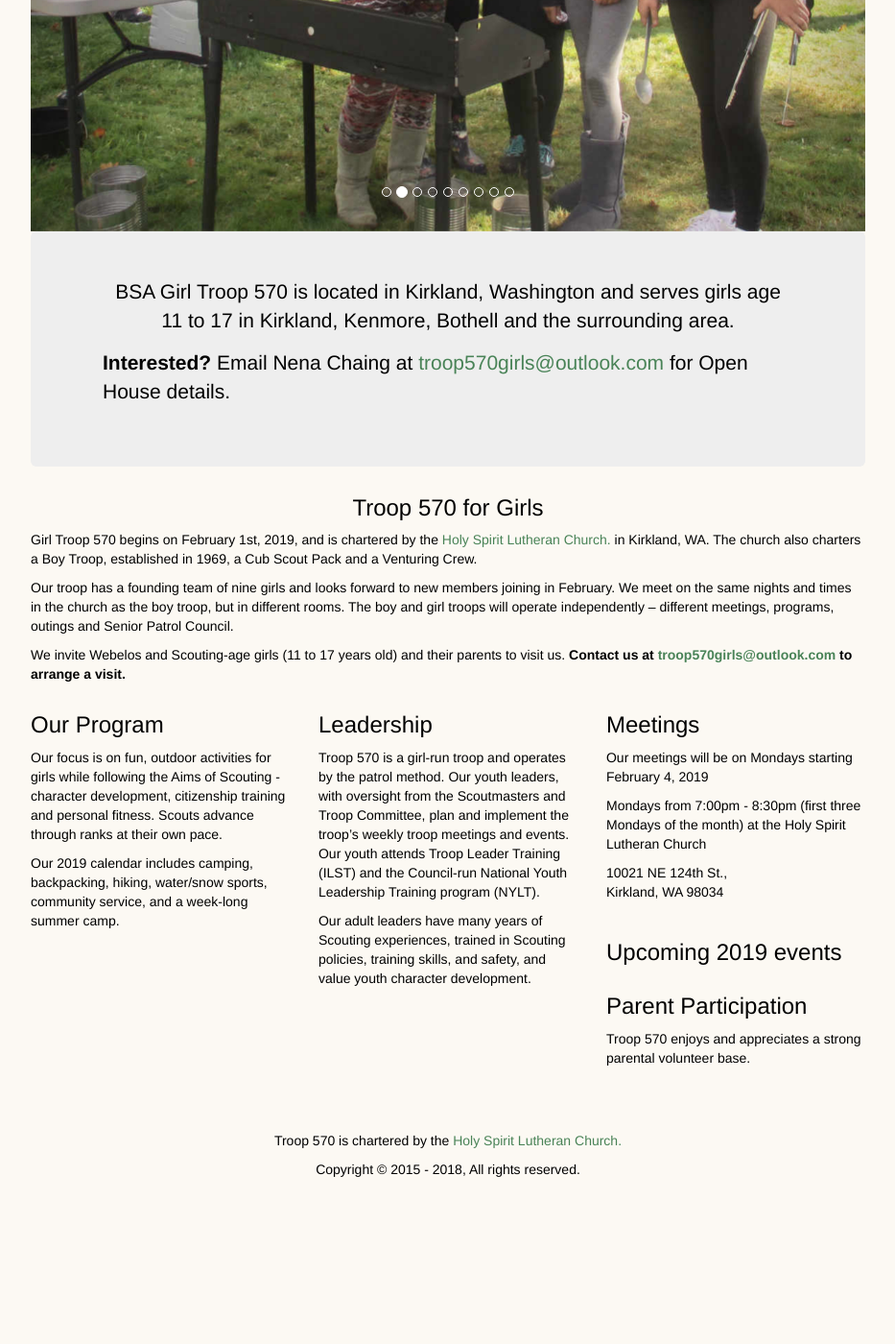
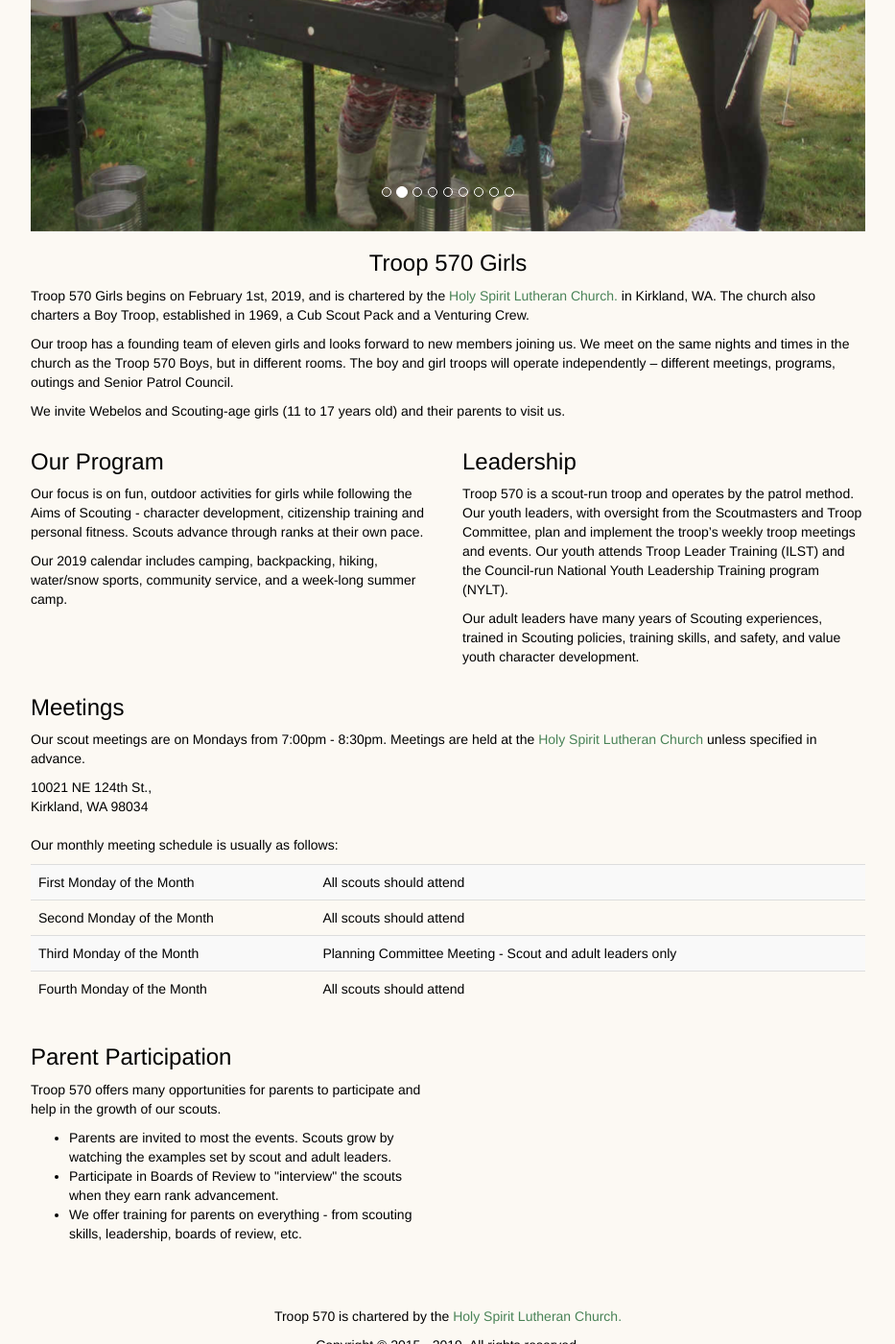
Before and after one commit to troop570/troop570.github.io, a Jekyll site: the page built from girls/index.html, in a window 1280 px wide and 1400 px high, scrolled down 660 px. Shown: the whole window at 96% size, without its empty margins (173-1106 px from the left). Built offline with Jekyll 4.4.1, drawn with Linux system fonts in a browser that asks for light colours; nearby versions of some CDN libraries; before the commit the page ends 1918 px from its top, so only the background shows below that; some of the changed text lies outside the part shown.

Commit message:
Update to Front page Member Links Phrasing changes to Girl Troop page Update Copyright on Footer to 2019

```diff
--- a/_includes/footer.html
+++ b/_includes/footer.html
@@ -1,6 +1,6 @@
 <div class="footer clearfix">
   <p class="text-center">Troop 570 is chartered by the <a href="http://www.hslckirkland.org/">Holy Spirit Lutheran Church.</a></p>
   <p class="text-center">
-    Copyright &copy; 2015 - 2018, All rights reserved.
+    Copyright &copy; 2015 - 2019, All rights reserved.
   </p>
 </div>
--- a/girls/index.html
+++ b/girls/index.html
@@ -59,31 +59,22 @@ slides:
   </a>
 </div>
 
-<div class="jumbotron">
-  <div class="container">
-    <p class="lead text-center">BSA Girl Troop 570 is located in Kirkland, Washington
-      and serves girls age 11 to 17 in Kirkland, Kenmore, Bothell and the surrounding
-      area.
-    </p>
-    <p><strong>Interested?</strong> Email Nena Chaing at <a href="mailto:troop570girls@outlook.com">troop570girls@outlook.com</a> for Open House details.
-  </div>
-</div>
+<h3 class="text-center">Troop 570 Girls</h3>
+<p>Troop 570 Girls begins on February 1st, 2019, and is chartered by the
+  <a href="http://www.hslckirkland.org/">Holy Spirit Lutheran Church.</a> in Kirkland, WA.
+  The church also charters a Boy Troop,
+  established in 1969, a Cub Scout Pack and a Venturing Crew.</p>
 
-<h3 class="text-center">Troop 570 for Girls</h3>
-<p>Girl Troop 570 begins on February 1st, 2019, and is chartered by the <a href="http://www.hslckirkland.org/">Holy Spirit Lutheran Church.</a> in Kirkland, WA. The church also charters a Boy Troop,
-established in 1969, a Cub Scout Pack and a Venturing Crew.</p>
-
-<p>Our troop has a founding team of nine girls and looks forward to new members
-joining in February.  We meet on the same nights and times in the church as the
-boy troop, but in different rooms. The boy and girl troops will operate
+<p>Our troop has a founding team of eleven girls and looks forward to new members
+joining us. We meet on the same nights and times in the church as the
+Troop 570 Boys, but in different rooms. The boy and girl troops will operate
 independently – different meetings, programs, outings and Senior Patrol
 Council.</p>
 
 <p>We invite Webelos and Scouting-age girls (11 to 17 years old) and
-their parents to visit us. <strong>Contact us at  <a href="mailto:troop570girls@outlook.com">troop570girls@outlook.com</a> to arrange a
-visit.</strong></p>
+their parents to visit us. </p>
 <div class="row">
-  <div class="col-lg-4 col-md-6">
+  <div class="col-md-6">
     <h3 class="">Our Program</h3>
     <p>Our focus is on fun, outdoor activities for girls while following the Aims of
     Scouting - character development, citizenship training and personal fitness.
@@ -92,9 +83,9 @@ visit.</strong></p>
     <p>Our 2019 calendar includes camping, backpacking, hiking, water/snow sports,
     community service, and a week-long summer camp.</p>
   </div>
-  <div class="col-lg-4 col-md-6">
+  <div class="col-md-6">
     <h3 class="">Leadership</h3>
-    <p>Troop 570 is a girl-run troop and operates by the patrol method. Our youth
+    <p>Troop 570 is a scout-run troop and operates by the patrol method. Our youth
     leaders, with oversight from the Scoutmasters and Troop Committee, plan and
     implement the troop’s weekly troop meetings and events. Our youth attends Troop
     Leader Training (ILST) and the Council-run National Youth Leadership Training
@@ -104,30 +95,62 @@ visit.</strong></p>
     Scouting policies, training skills, and safety, and value youth character
     development.</p>
   </div>
-  <div class="col-lg-4 col-md-6">
+  <div class="col-md-12">
     <h3 class="">Meetings</h3>
-
-    <p>Our meetings will be on Mondays starting February 4, 2019</p>
-    <p>Mondays from 7:00pm - 8:30pm (first three Mondays of the month) at the
-      Holy Spirit Lutheran Church</p>
+    <p>Our scout meetings are on Mondays from 7:00pm - 8:30pm. Meetings are held at the
+        <a href="http://www.hslckirkland.org/">Holy Spirit Lutheran Church</a> unless specified in advance.
+    </p>
     <address>
         10021 NE 124th St., <br />
         Kirkland, WA 98034
     </address>
+    <p>
+      Our monthly meeting schedule is usually as follows:
+      <table class="table table-striped table-dark">
+        <tbody>
+          <tr>
+            <td>First Monday of the Month</td>
+            <td>All scouts should attend</td>
+          </tr>
+          <tr>
+            <td>Second Monday of the Month</td>
+            <td>All scouts should attend</td>
+          </tr>
+          <tr>
+            <td>Third Monday of the Month</td>
+            <td>Planning Committee Meeting - Scout and adult leaders only</td>
+          </tr>
+          <tr>
+            <td>Fourth Monday of the Month</td>
+            <td>All scouts should attend</td>
+          </tr>
+        </tbody>
+      </table>
+    </p>
   </div>
-  <div class="col-lg-4 col-md-6">
+  {% comment %}
+  <div class="col-md-6">
     <h3>Upcoming 2019 events</h3>
-    {% comment %}
     <dl>
       <dt>10/6/18</dt>
       <dd class="mb-3">Webelos Woods @ Rosehill Presbyterian Church from 9-2pm<p>&nbsp;</dd>
       <dt>11/10-11/11/18</dt>
       <dd>Webelos Outreach – <a href="webelos.html">More details</a></dd>
     </dl>
-    {% endcomment %}
   </div>
-  <div class="col-lg-4 col-md-6">
+  {% endcomment %}
+  <div class="col-md-6">
     <h3 class="">Parent Participation</h3>
-    <p>Troop 570 enjoys and appreciates a strong parental volunteer base.</p>
+    <p>
+      Troop 570 offers many opportunities for parents to participate and help in the
+      growth of our scouts.
+      <ul>
+        <li>Parents are invited to most the events. Scouts grow by watching the examples set by
+          scout and adult leaders.
+        </li>
+        <li>Participate in Boards of Review to "interview" the scouts when they earn rank advancement. </li>
+        <li>We offer training for parents on everything - from scouting skills, leadership, boards of review, etc.</li>
+      </ul>
+    </p>
   </div>
 </div>
```
Also changed, not shown: other parts of girls/index.html (+1 -1 lines), index.html (+16 -15 lines).
